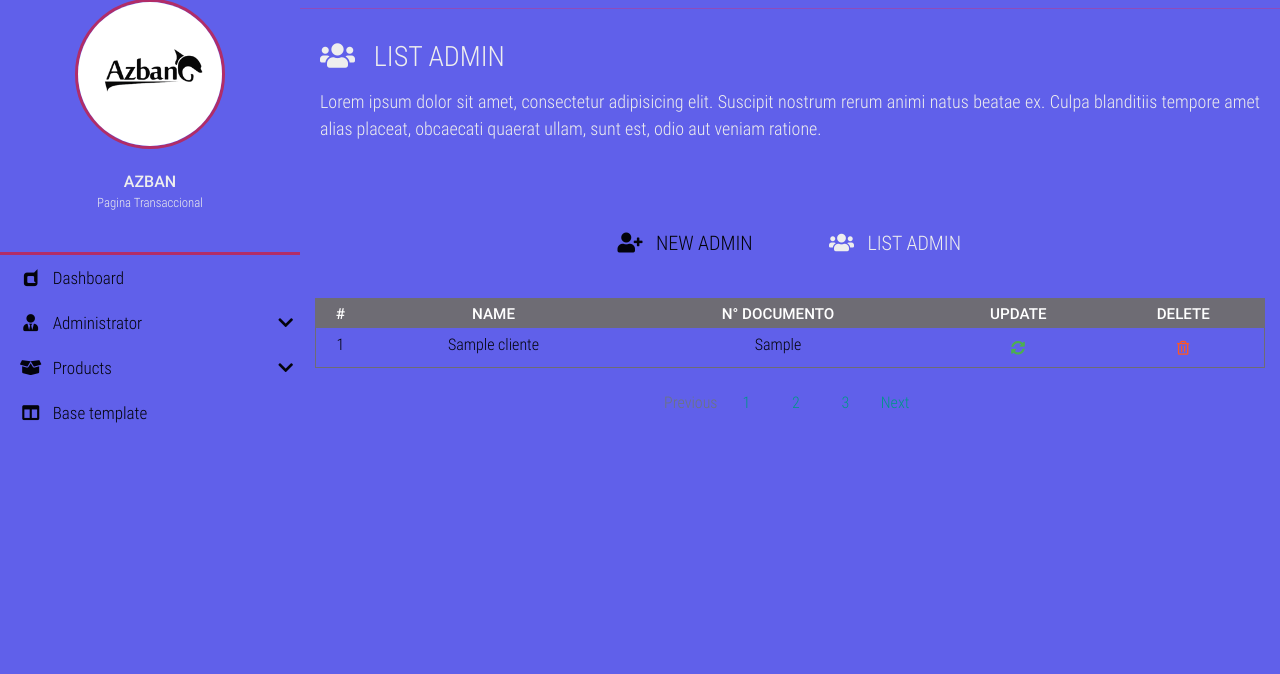
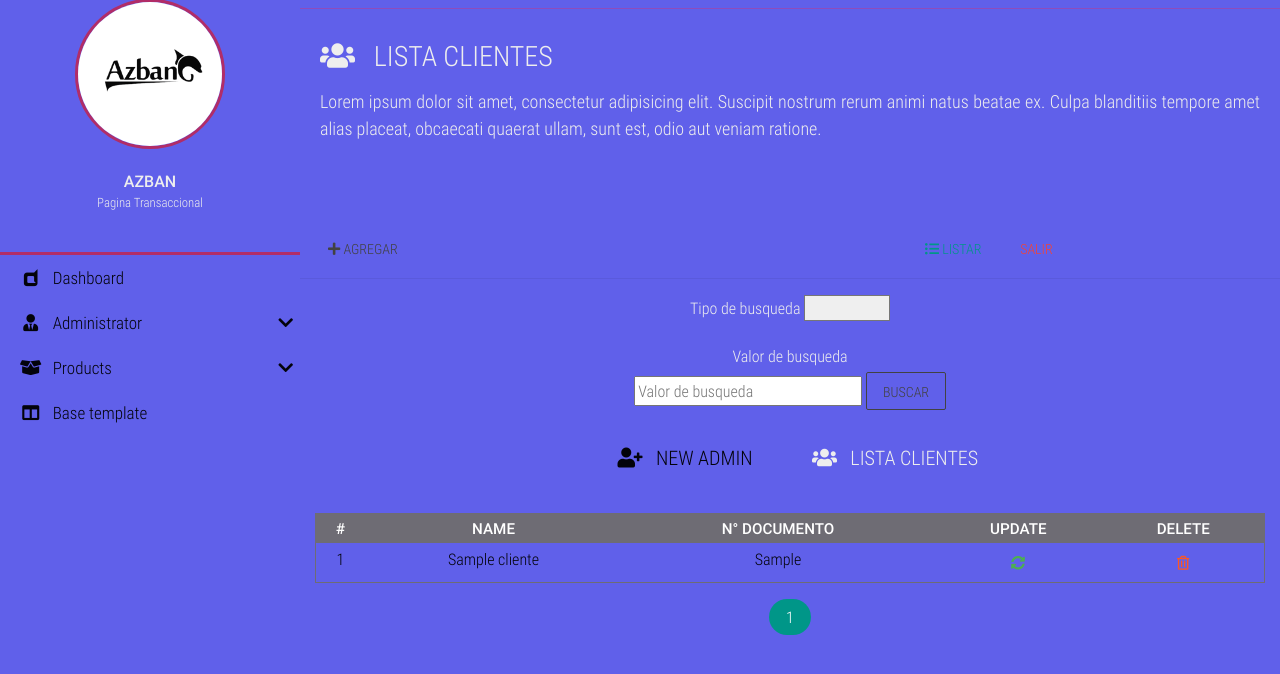
Before and after one commit to Azbanedit/azban-sb, a PHP site: page /listadmin.php?pagina=1 in a window 1280 px wide. Shown: the part 41-715 px from the top of the page. Run offline with PHP 8.4, Linux system fonts and the light colour scheme; tables that the repository leaves empty hold one stand-in row (values such as "Sample post"); lists and menus that the app fills with data are empty.

Commit message:
Actualizacion home-page
Se realiza construccion de paginacion y conatidad de items a mostrar por pagina

```diff
--- a/TRIMESTRE V/Plantilla/admin.html
+++ b/TRIMESTRE V/Plantilla/admin.html
@@ -57,7 +57,7 @@
 							<a href="#" class="nav-btn-submenu"><i class="fas fa-user-tie fa-fw"></i> &nbsp; Administrator <i class="fas fa-chevron-down"></i></a>
 							<ul>
 								<li><a href="admin.html"><i class="fas fa-user-plus fa-fw"></i> &nbsp; New admin</a></li>
-								<li><a href="listadmin.php"><i class="fas fa-users fa-fw"></i> &nbsp; List admin</a></li>
+								<li><a href="listadmin.php"><i class="fas fa-users fa-fw"></i> &nbsp; Lista Clientes</a></li>
 							</ul>
 						</li>
 
@@ -103,7 +103,7 @@
 						<a class="active" href="admin.html"><i class="fas fa-user-plus fa-fw"></i> &nbsp; NEW ADMIN</a>
 					</li>
 					<li>
-						<a href="listadmin.php"><i class="fas fa-users fa-fw"></i> &nbsp; LIST ADMIN</a>
+						<a href="listadmin.php"><i class="fas fa-users fa-fw"></i> &nbsp; LISTA CLIENTES</a>
 					</li>
 				</ul>
 			</div>
--- a/TRIMESTRE V/Plantilla/base.html
+++ b/TRIMESTRE V/Plantilla/base.html
@@ -57,7 +57,7 @@
 							<a href="#" class="nav-btn-submenu"><i class="fas fa-user-tie fa-fw"></i> &nbsp; Administrator <i class="fas fa-chevron-down"></i></a>
 							<ul>
 								<li><a href="admin.html"><i class="fas fa-user-plus fa-fw"></i> &nbsp; New admin</a></li>
-								<li><a href="listadmin.php"><i class="fas fa-users fa-fw"></i> &nbsp; List admin</a></li>
+								<li><a href="listadmin.php"><i class="fas fa-users fa-fw"></i> &nbsp; Lista Clientes</a></li>
 							</ul>
 						</li>
 
--- a/TRIMESTRE V/Plantilla/listadmin.php
+++ b/TRIMESTRE V/Plantilla/listadmin.php
@@ -1,11 +1,34 @@
 <?php
 Include("conexion/conectar.php");
+if($_POST){
+    $obj->nombrecliente = $_POST['nombrecliente'];
+}
 
 $cone = new Conexion();
 $c = $cone->conectando();
-$Query = "select * from clientes";
+$Query = "select count(*) as totalRegistros from clientes";
 $ejecuta = mysqli_query($c,$Query);
 $arreglo = mysqli_fetch_array($ejecuta);
+$totalRegistros = $arreglo["totalRegistros"];
+echo $totalRegistros;
+
+$maximoRegistros = 5;
+if(empty($_GET['pagina'])){
+    $pagina=1;
+}else{
+    $pagina=$_GET['pagina'];
+}
+$desde = ($pagina-1)*$maximoRegistros;
+$totalPaginas=ceil($totalRegistros/$maximoRegistros);
+//echo $totalPaginas;
+if(isset($_POST['buscar'])){
+    $query2="select * from clientes where nombrecliente like '%$obj->nombrecliente%' limit $desde, $maximoRegistros";
+    $ejecuta2 = mysqli_query($c,$query2);
+    $arreglo2 = mysqli_fetch_array($ejecuta2);
+}else{$query2="select * from clientes limit $desde, $maximoRegistros";
+	$ejecuta2 = mysqli_query($c,$query2);
+	$arreglo2 = mysqli_fetch_array($ejecuta2);
+}
 ?>
 
 <!DOCTYPE html>
@@ -67,7 +90,7 @@ $arreglo = mysqli_fetch_array($ejecuta);
 							<a href="#" class="nav-btn-submenu"><i class="fas fa-user-tie fa-fw"></i> &nbsp; Administrator <i class="fas fa-chevron-down"></i></a>
 							<ul>
 								<li><a href="admin.html"><i class="fas fa-user-plus fa-fw"></i> &nbsp; New admin</a></li>
-								<li><a href="listadmin.php"><i class="fas fa-users fa-fw"></i> &nbsp; List admin</a></li>
+								<li><a href="listadmin.php"><i class="fas fa-users fa-fw"></i> &nbsp; Lista Clientes</a></li>
 							</ul>
 						</li>
 
@@ -100,11 +123,45 @@ $arreglo = mysqli_fetch_array($ejecuta);
 			<!-- Page header -->
 			<div class="full-box page-header">
 				<h3 class="text-left">
-					<i class="fas fa-users fa-fw"></i> &nbsp; LIST ADMIN
+					<i class="fas fa-users fa-fw"></i> &nbsp; LISTA CLIENTES
 				</h3>
 				<p class="text-justify">
 					Lorem ipsum dolor sit amet, consectetur adipisicing elit. Suscipit nostrum rerum animi natus beatae ex. Culpa blanditiis tempore amet alias placeat, obcaecati quaerat ullam, sunt est, odio aut veniam ratione.
 				</p>
+			</div>
+			<div class="text-center">
+				<table class="table ">
+					<thead>
+						<tr>
+							<th class="text-left">
+								<button type="button" class="btn btn-dark"><i class="fa fa-plus" aria-hidden="true"></i> Agregar</button>
+
+							</th>
+							<th class="text-center" >
+								<div class="marco">
+									<button type="submit" class="btn btn-primary"> <i class="fa fa-list-ul" aria-hidden="true"></i> Listar</button>
+									<button type="button" class="btn btn-danger"><i class="fa fa-sign-out" aria-hidden="true"></i> Salir</button>
+								</div>
+							</th>
+						</tr>
+					</thead>
+            	</table>
+				<label for="estado">Tipo de busqueda</label>
+				<select name="estado" id="estado">
+					<option value="VACIO"></option>
+					<option value="DOCUMENTO">DOCUMENTO</option>
+					<option value="NOMBRE">NOMBRE</option>
+					<option value="CODIGO">CODIGO</option>
+				</select>
+				<br>
+				<br>
+				<div>
+					<label for="FIND">Valor de busqueda</label>
+					<form class="justify-content-center" role="search">
+						<input type="text" name="find" id="find" maxlength="60" minlength="10" size="30" placeholder="Valor de busqueda" autofocus required>
+						<button class="btn btn-outline-dark"  type="submit" name="buscar" id="buscar">Buscar</button>
+					</form>
+				</div>
 			</div>
 
 			<div class="container-fluid">
@@ -113,7 +170,7 @@ $arreglo = mysqli_fetch_array($ejecuta);
 						<a href="admin.html"><i class="fas fa-user-plus fa-fw"></i> &nbsp; NEW ADMIN</a>
 					</li>
 					<li>
-						<a class="active" href="listadmin.html"><i class="fas fa-users fa-fw"></i> &nbsp; LIST ADMIN</a>
+						<a class="active" href="listadmin.html"><i class="fas fa-users fa-fw"></i> &nbsp; LISTA CLIENTES</a>
 					</li>
 				</ul>
 			</div>
@@ -133,7 +190,7 @@ $arreglo = mysqli_fetch_array($ejecuta);
 						</thead>
 						<?php
 
-						if($arreglo==0){
+						if($arreglo2==0){
 							echo "no hay registros";
 						}else{
 							do{
@@ -141,9 +198,9 @@ $arreglo = mysqli_fetch_array($ejecuta);
 
 						<tbody>
 							<tr class="text-center" >
-								<td><?php echo $arreglo[0]?></td>
-								<td><?php echo $arreglo[1]?></td>
-								<td><?php echo $arreglo[3]?></td>
+								<td><?php echo $arreglo2[0]?></td>
+								<td><?php echo $arreglo2[1]?></td>
+								<td><?php echo $arreglo2[3]?></td>
 								<td>
 									<button type="button" class="btn btn-success">
 	  									<i class="fas fa-sync-alt"></i>
@@ -157,7 +214,7 @@ $arreglo = mysqli_fetch_array($ejecuta);
 								</td>
 							</tr>
 							<?php
-							}while($arreglo = mysqli_fetch_array($ejecuta));
+							}while($arreglo2 = mysqli_fetch_array($ejecuta2));
 							}
 							?>
 						</tbody>
@@ -165,15 +222,37 @@ $arreglo = mysqli_fetch_array($ejecuta);
 				</div>
 				<nav aria-label="Page navigation example">
 					<ul class="pagination justify-content-center">
-						<li class="page-item disabled">
-							<a class="page-link" href="#" tabindex="-1">Previous</a>
+						<?php
+						if($pagina!=1){
+						?>
+						<li class="page-item ">
+							<a class="page-link" href="?pagina=<?php echo 1; ?>"><</a>
 						</li>
-						<li class="page-item"><a class="page-link" href="#">1</a></li>
-						<li class="page-item"><a class="page-link" href="#">2</a></li>
-						<li class="page-item"><a class="page-link" href="#">3</a></li>
 						<li class="page-item">
-							<a class="page-link" href="#">Next</a>
+							<a class="page-link" href="?pagina=<?php echo $pagina-1; ?>"><<</a>
 						</li>
+						<?php
+						}
+						for($i=1; $i<=$totalPaginas; $i++){
+							if($i==$pagina){
+								echo'<li class="page-item active" aria-current="page"><a class="page-link" href="?pagina='.$i.'">'.$i.'</a></li>';
+							}
+							else{
+								echo'<li class="page-item "><a class="page-link" href="?pagina='.$i.'">'.$i.'</a></li>';
+							}
+						}
+						if($pagina !=$totalPaginas){
+						?>
+
+						<li class="page-item">
+							<a class="page-link" href="?pagina=<?php echo $pagina+1; ?>">>></a>
+						</li>
+						<li class="page-item">
+							<a class="page-link" href="?pagina=<?php echo $totalPaginas; ?>">></a>
+						</li>
+						<?php
+						}
+						?>
 					</ul>
 				</nav>
 			</div>
--- a/TRIMESTRE V/Plantilla/product.html
+++ b/TRIMESTRE V/Plantilla/product.html
@@ -57,7 +57,7 @@
 							<a href="#" class="nav-btn-submenu"><i class="fas fa-user-tie fa-fw"></i> &nbsp; Administrator <i class="fas fa-chevron-down"></i></a>
 							<ul>
 								<li><a href="admin.html"><i class="fas fa-user-plus fa-fw"></i> &nbsp; New admin</a></li>
-								<li><a href="listadmin.php"><i class="fas fa-users fa-fw"></i> &nbsp; List admin</a></li>
+								<li><a href="listadmin.php"><i class="fas fa-users fa-fw"></i> &nbsp; Lista Clientes</a></li>
 							</ul>
 						</li>
 
@@ -65,7 +65,7 @@
 							<a href="#" class="nav-btn-submenu"><i class="fas fa-box-open fa-fw"></i> &nbsp; Products <i class="fas fa-chevron-down"></i></a>
 							<ul>
 								<li><a href="product.html"><i class="fas fa-box fa-fw"></i> &nbsp; New product</a></li>
-								<li><a href="productlist.php"><i class="fas fa-boxes fa-fw"></i> &nbsp; List products</a></li>
+								<li><a href="productlist.php"><i class="fas fa-boxes fa-fw"></i> &nbsp; Lista Productos</a></li>
 							</ul>
 						</li>
 
@@ -103,7 +103,7 @@
 						<a class="active" href="product.html"><i class="fas fa-box fa-fw"></i> &nbsp; NEW PRODUCT</a>
 					</li>
 					<li>
-						<a href="productlist.php"><i class="fas fa-boxes fa-fw"></i> &nbsp; LIST PRODUCTS</a>
+						<a href="productlist.php"><i class="fas fa-boxes fa-fw"></i> &nbsp; LISTA PRODUCTOS</a>
 					</li>
 				</ul>
 			</div>
```
Also changed, not shown: TRIMESTRE V/Plantilla/home.html (+4 -4 lines), TRIMESTRE V/Plantilla/index.php (+10 -0 lines), TRIMESTRE V/Plantilla/productlist.php (+25 -9 lines).
